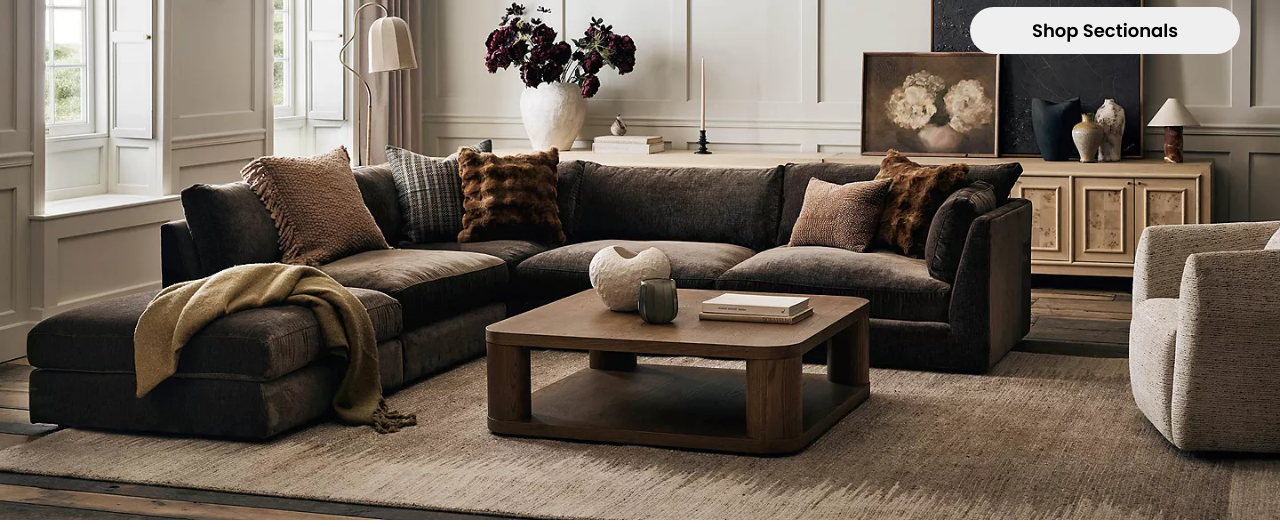
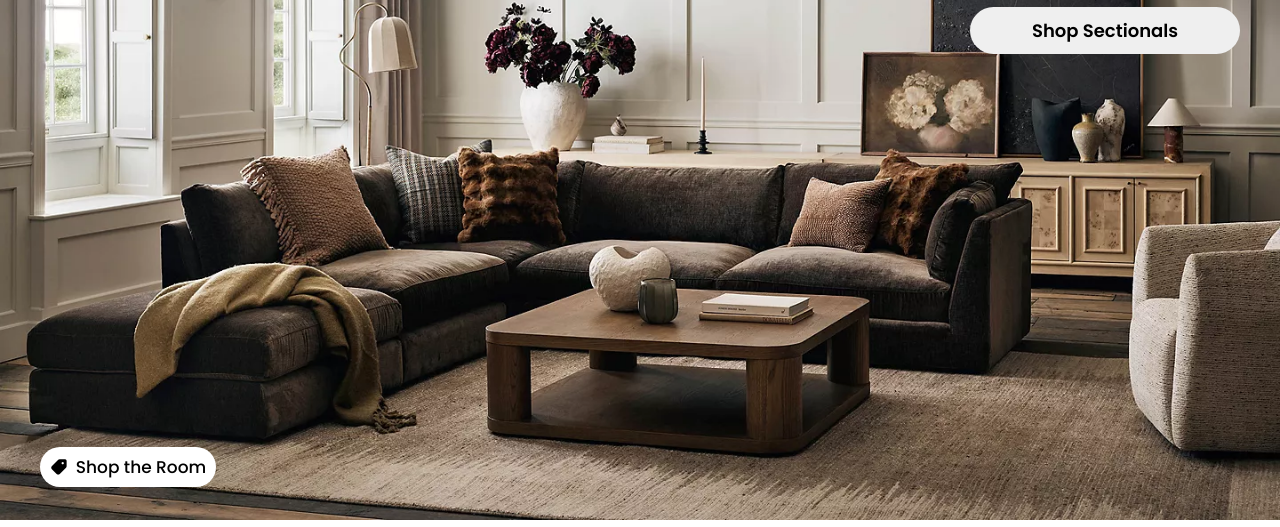
Before and after one commit to Rahmat-Ali-15/CozyNest, a plain HTML site: page HTML/index.html in a window 1280 px wide. Shown: the part 492-1019 px from the top of the page. Drawn offline with Linux system fonts and the light colour scheme; a web font is replaced by a local one.

Commit message:
Code of the day

```diff
--- a/CSS/style.css
+++ b/CSS/style.css
@@ -700,7 +700,7 @@ main{
   z-index: -1;
   cursor: pointer;
 }
-.full-img>div{
+.full-img>.img_btns_container{
   position: absolute;
   right: 40px;
   top: 35px;
@@ -711,7 +711,7 @@ main{
   gap: 10px;
   z-index: 8;
 }
-.full-img>div>a{
+.full-img>.img_btns_container>a{
   color: #ffffff;
   font-size: 36px;
   font-weight: bold;
@@ -719,7 +719,7 @@ main{
   line-height: 1;
   margin-bottom: 5px;
 }
-.full-img>div>button{
+.full-img>.img_btns_container>button{
   width: 270px;
   padding: 10px;
   border-radius: 40px;
@@ -728,6 +728,28 @@ main{
   border: none;
   cursor: pointer;
 }
+.img-btn{
+  position: absolute;
+  bottom: 40px;
+  left: 40px;
+  padding: 7px 10px;
+  display: flex;
+  justify-content: center;
+  align-items: center;
+  gap: 10px;
+  border-radius: 30px;
+  background-color: #fff;
+}
+.fa-tag{
+  transform: rotate(90deg);
+  font-size: 18px;
+}
+.img-btn>button{
+  background-color: transparent;
+  border: none;
+  font-size: 17px;
+  font-weight: 500;
+}
 /* full img end */
 
 /* main end */
```
